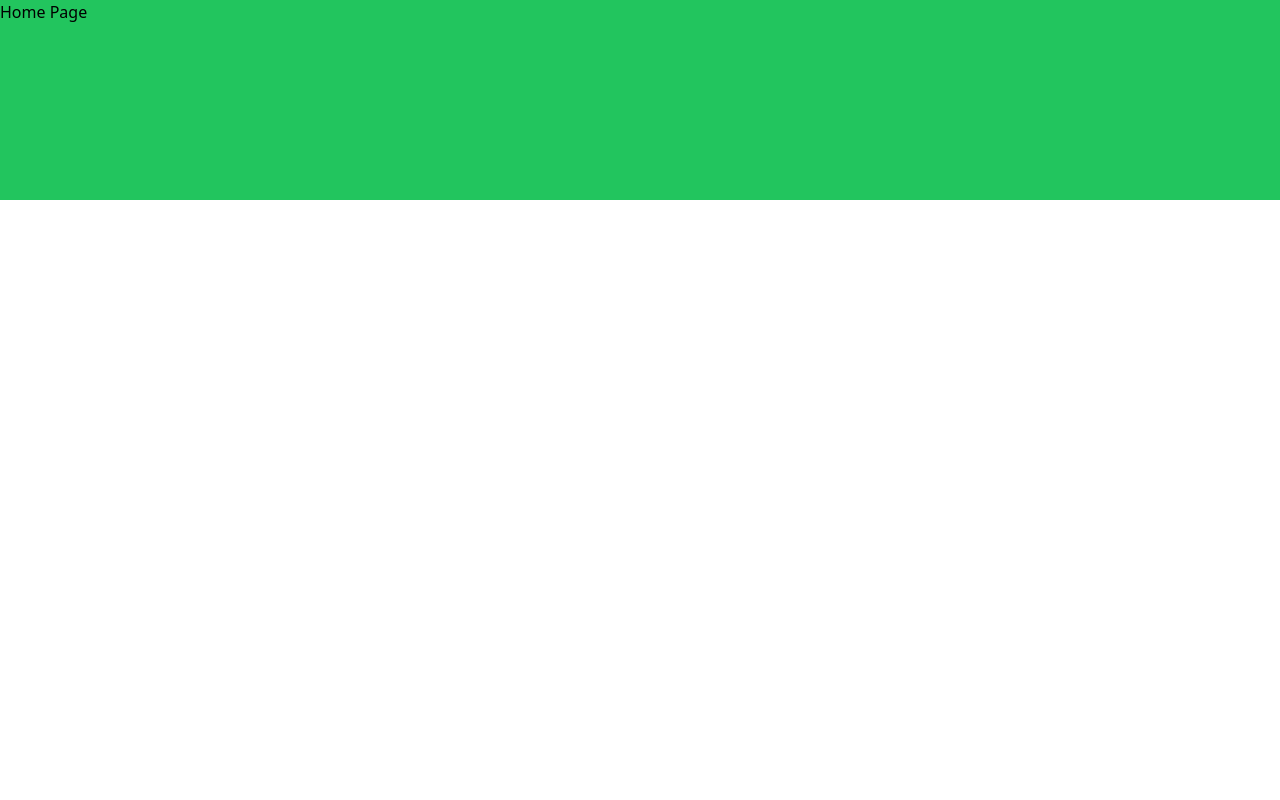
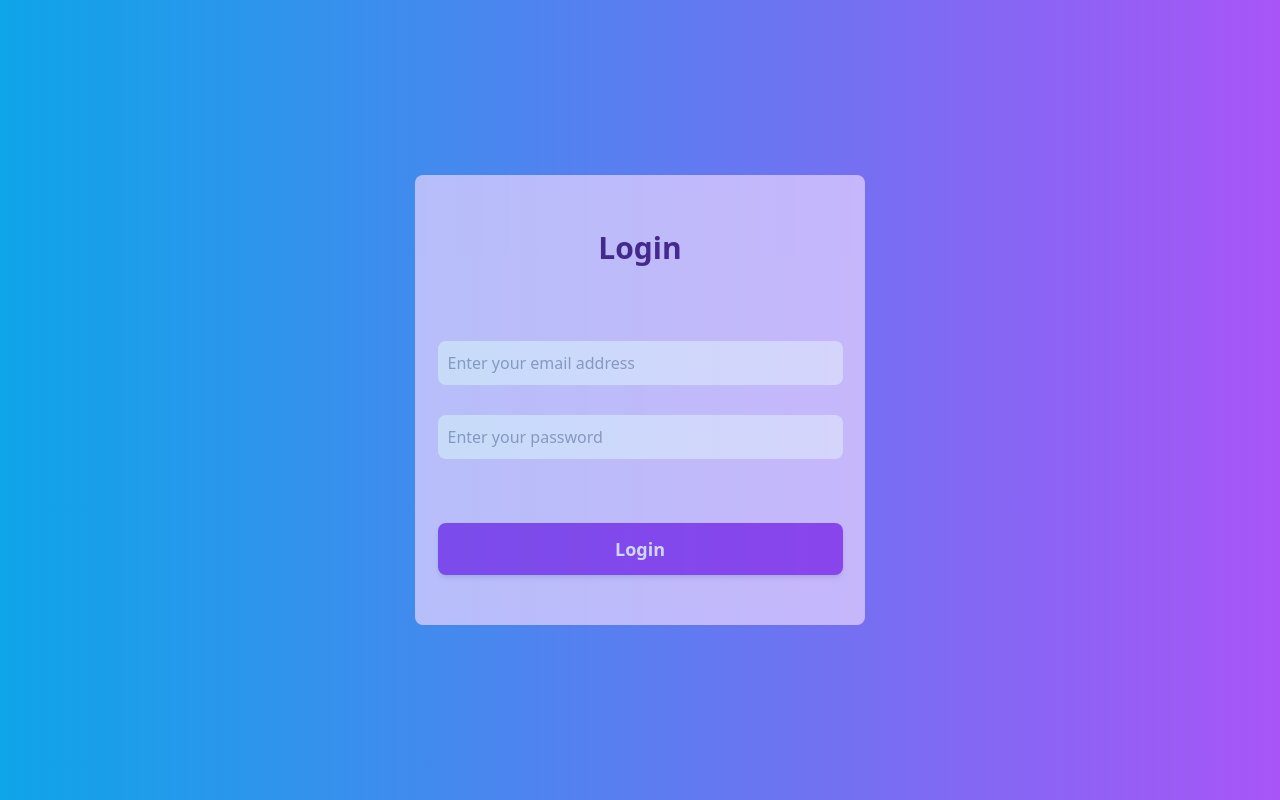
Before and after one commit to Dewruwan95/hotel-booking-frontend, a React (Vite) app: page /login in a window 1280 px wide. Built offline with nearby package versions, Linux system fonts and the light colour scheme.

Commit message:
created login page

```diff
--- a/src/App.jsx
+++ b/src/App.jsx
@@ -1,6 +1,7 @@
 import { BrowserRouter, Route, Routes } from "react-router-dom";
 import HomePage from "./pages/clientPages/home/HomePage";
 import AdminDashboard from "./pages/adminPages/dashboard/AdminDashboard";
+import LoginPage from "./pages/loginPage/LoginPage";
 
 function App() {
   return (
@@ -8,6 +9,7 @@ function App() {
       <BrowserRouter>
         <Routes path="/*">
           <Route path="/admin/*" element={<AdminDashboard />} />
+          <Route path="/login" element={<LoginPage />} />
           <Route path="/*" element={<HomePage />} />
         </Routes>
       </BrowserRouter>
--- /dev/null
+++ b/src/pages/loginPage/LoginPage.jsx
@@ -0,0 +1,26 @@
+function LoginPage() {
+  return (
+    <div className="bg-gradient-to-r from-sky-500 to-purple-500 w-full h-[100vh] flex items-center justify-center">
+      <div className="w-[450px] h-[450px] bg-purple-200 opacity-70 rounded-lg flex flex-col items-center justify-center relative">
+        <h1 className="text-[30px] text-purple-950 font-bold absolute top-[50px]">
+          Login
+        </h1>
+        <input
+          type="text"
+          placeholder="Enter your email address"
+          className="text-purple-950 p-[10px] rounded-lg w-[90%] my-[15px]"
+        />
+        <input
+          type="password"
+          placeholder="Enter your password"
+          className="text-purple-950 p-[10px] rounded-lg w-[90%] my-[15px]"
+        />
+        <button className="absolute bottom-10 w-[90%] my-[10px] px-6 py-3 bg-purple-600 text-white text-lg font-semibold rounded-lg shadow-md hover:bg-purple-800 hover:shadow-lg transition duration-300 ease-in-out">
+          Login
+        </button>
+      </div>
+    </div>
+  );
+}
+
+export default LoginPage;
```
